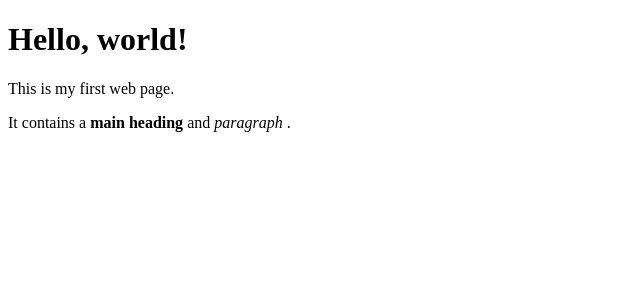
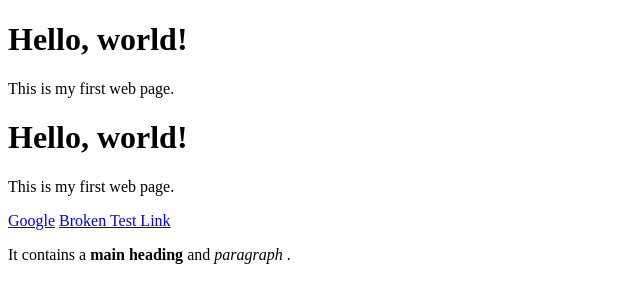
Before and after one commit to Nitinsorout01/htmlproject, a plain HTML site: page index.html in a window 1280 px wide. Shown: the whole page, without its empty margins (0-640 px from the left). Drawn offline with Linux system fonts and the light colour scheme.

Commit message:
Update index.html

```diff
--- a/index.html
+++ b/index.html
@@ -6,6 +6,16 @@
     <body>
         <h1>Hello, world!</h1>
         <p>This is my first web page.</p>
+        <body>
+  <!-- Your existing content -->
+  <h1>Hello, world!</h1>
+  <p>This is my first web page.</p>
+
+  <!-- ✅ Test links added below -->
+  <a href="https://google.com">Google</a>
+  <a href="https://thislinkdoesnotexist987654.com">Broken Test Link</a>
+</body>
+
         <p>It contains a
              <strong>main heading</strong> and <em> paragraph </em>.
         </p>
```
